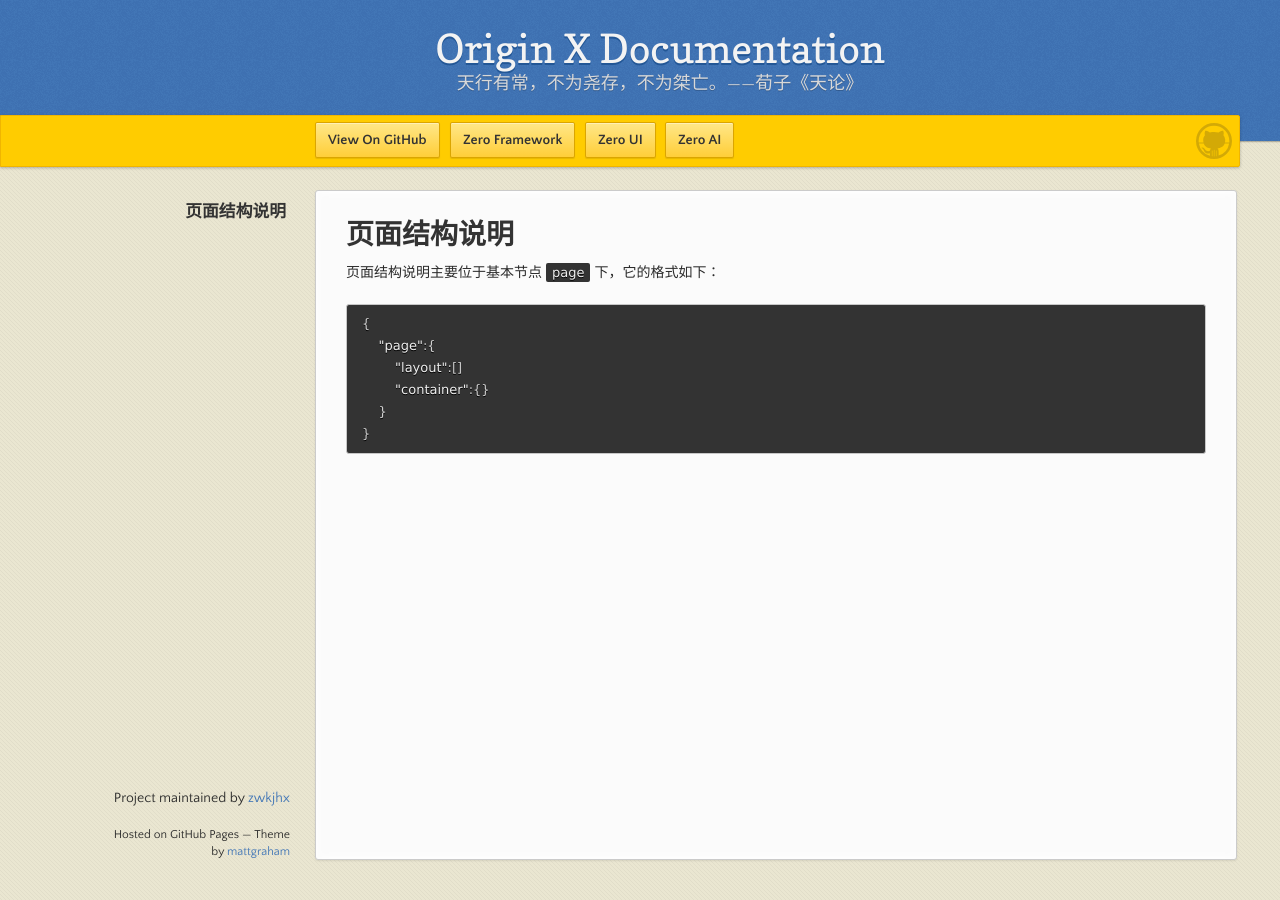
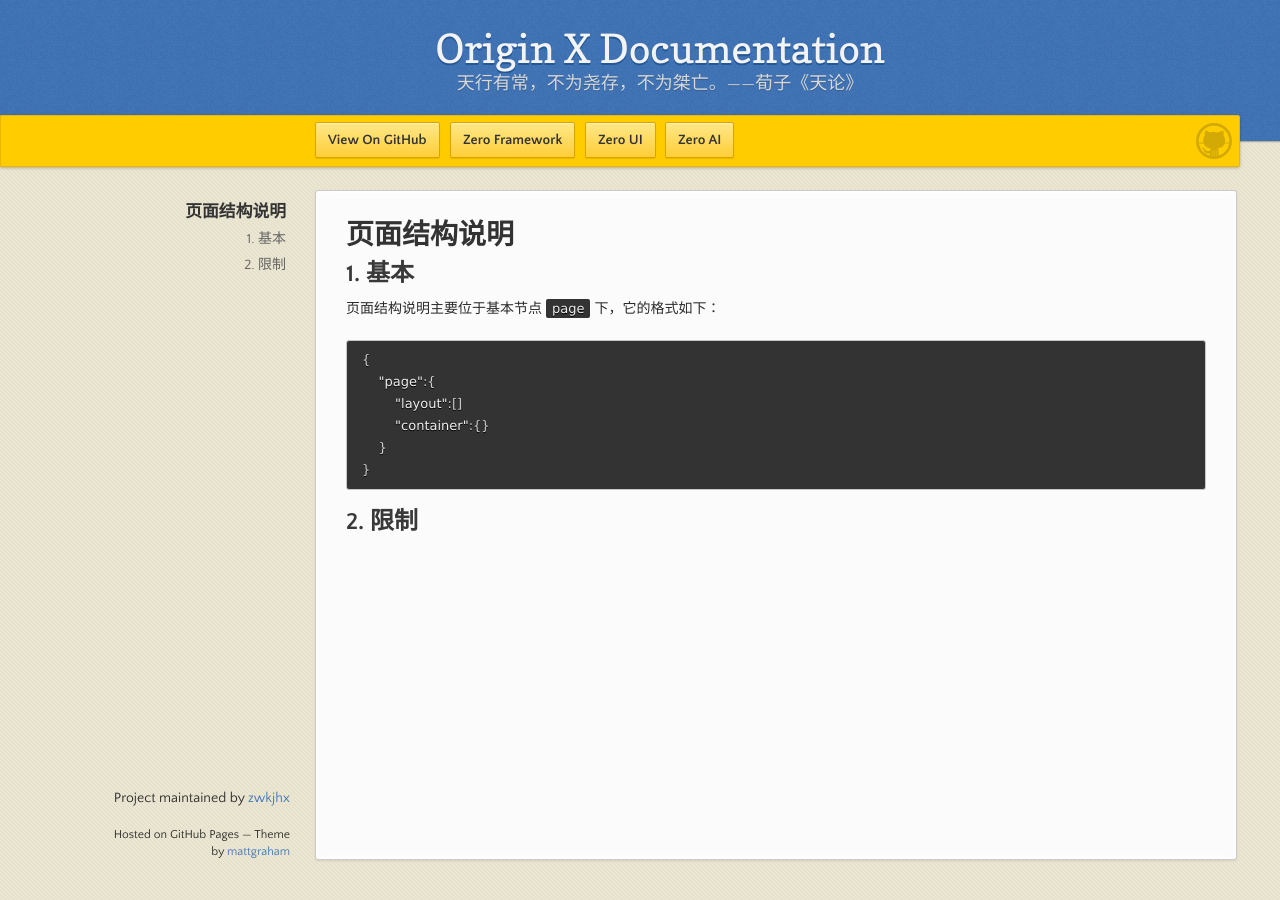
Before and after one commit to zwkjhx/ox-doc, a Jekyll site: the page built from specification/3-origin-xgui-fan/spo-003-bu-ju-pei-zhi-gui-fan.md, in a window 1280 px wide. Built offline with Jekyll 4.4.1, drawn with Linux system fonts in a browser that asks for light colours; our own code applies the rules of GitHub Pages for plain Markdown files.

Commit message:
Updates specification/3-origin-xgui-fan/spo-003-bu-ju-pei-zhi-gui-fan.md
Auto commit by GitBook Editor

````diff
--- a/specification/3-origin-xgui-fan/spo-003-bu-ju-pei-zhi-gui-fan.md
+++ b/specification/3-origin-xgui-fan/spo-003-bu-ju-pei-zhi-gui-fan.md
@@ -1,4 +1,6 @@
 # 页面结构说明
+
+## 1. 基本
 
 页面结构说明主要位于基本节点`page`下，它的格式如下：
 
@@ -10,3 +12,7 @@
     }
 }
 ```
+
+
+
+## 2. 限制
````
